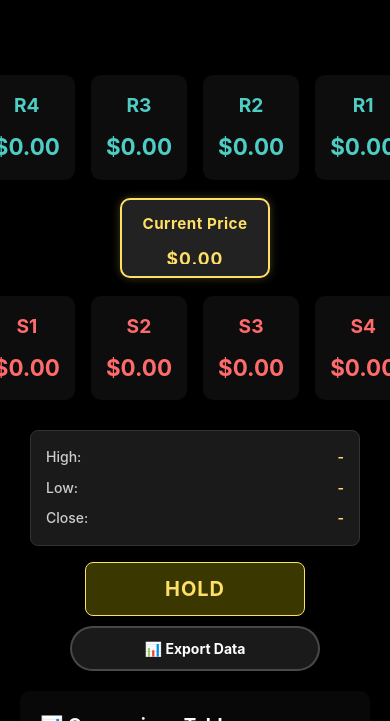
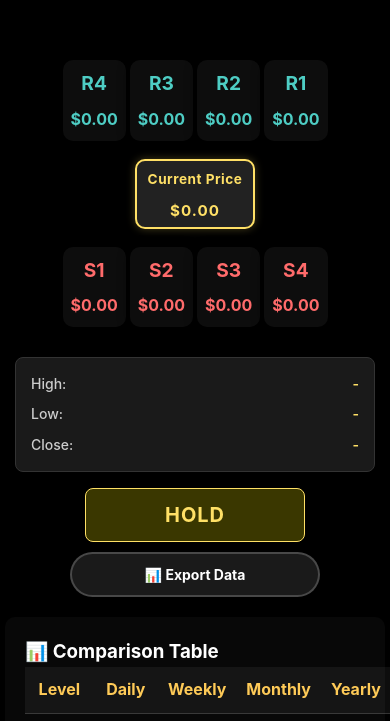
Before and after one commit to tomtodak/btc, a plain HTML site: page index.html in a window 390 px wide. Shown: the part 1279-2000 px from the top of the page. Drawn offline with Linux system fonts and the light colour scheme; no server answers; a web font is replaced by a local one.

Commit message:
Fix mobile responsiveness: reduce padding, improve level cards, add mobile breakpoints for better phone display

```diff
--- a/styles.css
+++ b/styles.css
@@ -14,6 +14,18 @@ body {
     line-height: 1.6;
     padding: 20px;
     min-height: 100vh;
+}
+
+@media (max-width: 768px) {
+    body {
+        padding: 10px;
+    }
+}
+
+@media (max-width: 480px) {
+    body {
+        padding: 5px;
+    }
 }
 
 .main-content {
@@ -74,6 +86,13 @@ body {
 .container {
     max-width: 1400px;
     margin: 0 auto;
+    padding: 0 10px;
+}
+
+@media (max-width: 768px) {
+    .container {
+        padding: 0 5px;
+    }
 }
 
 .header {
@@ -224,6 +243,18 @@ body {
     text-align: center;
 }
 
+@media (max-width: 768px) {
+    .level-card {
+        padding: 10px;
+    }
+}
+
+@media (max-width: 480px) {
+    .level-card {
+        padding: 8px;
+    }
+}
+
 .level-title {
     font-size: 1.2em;
     font-weight: bold;
@@ -245,6 +276,18 @@ body {
 .price-value {
     font-size: 1.4em;
     font-weight: bold;
+}
+
+@media (max-width: 768px) {
+    .price-value {
+        font-size: 1.2em;
+    }
+}
+
+@media (max-width: 480px) {
+    .price-value {
+        font-size: 1em;
+    }
 }
 
 .data-source {
@@ -394,6 +437,19 @@ body {
     flex-direction: row;
     justify-content: center;
     gap: 16px;
+    flex-wrap: wrap;
+}
+
+@media (max-width: 768px) {
+    .level-row {
+        gap: 8px;
+    }
+}
+
+@media (max-width: 480px) {
+    .level-row {
+        gap: 4px;
+    }
 }
 
 .pivot-row {
@@ -452,6 +508,22 @@ body {
     }
     .level-card.pivot .price-value {
         font-size: 1.1em;
+    }
+}
+
+@media (max-width: 480px) {
+    .level-card.pivot {
+        min-width: 120px;
+        max-width: 140px;
+        min-height: 60px;
+        max-height: 70px;
+        padding: 8px 4px;
+    }
+    .level-card.pivot .level-title {
+        font-size: 0.85em;
+    }
+    .level-card.pivot .price-value {
+        font-size: 0.95em;
     }
 }
 
```
